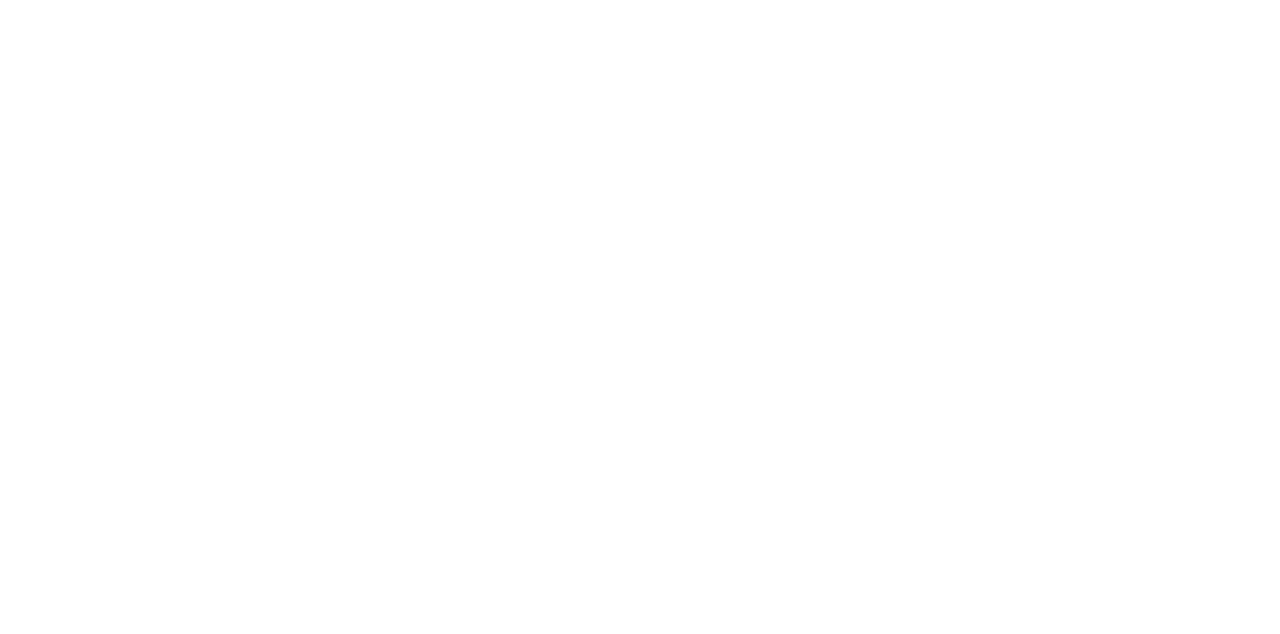
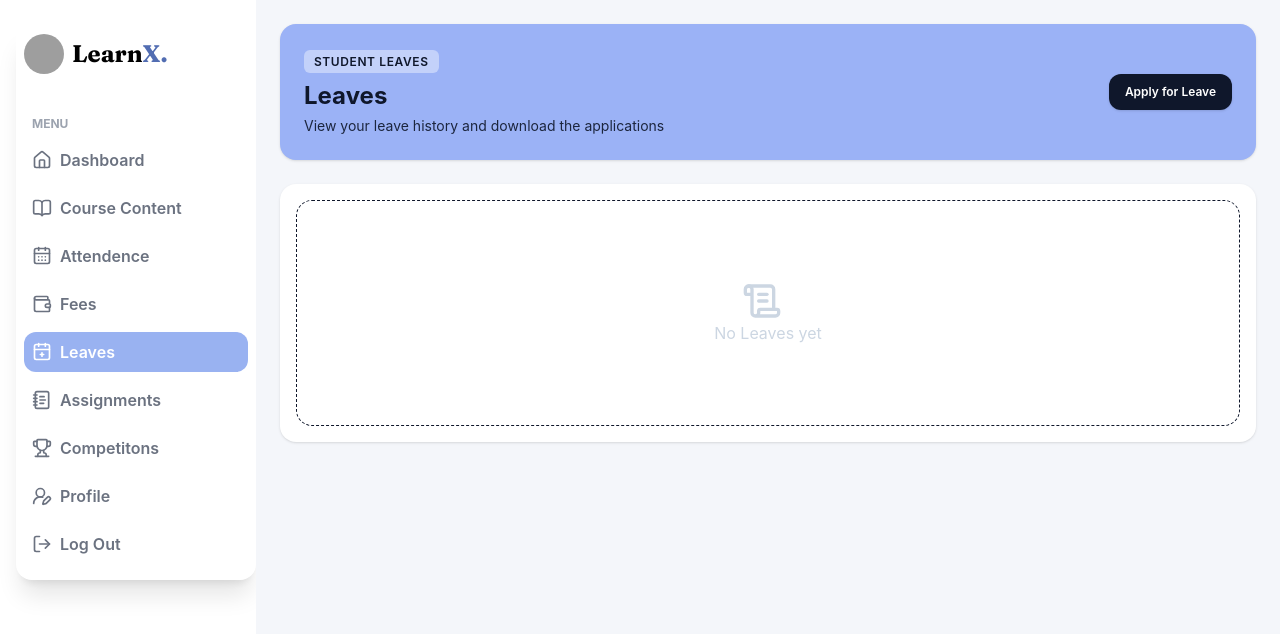
Before and after one commit to codebymubashir/student-teacher-portal, a React (Vite) app in the folder Client/: page /student/portal/leaves in a window 1280 px wide. Before the commit this address had no page. Shown: the top 634 px of the page. Built offline with nearby package versions, Linux system fonts and the light colour scheme; grey boxes are pictures that could not be loaded; a web font is replaced by a local one.

Commit message:
leave page completed

```diff
--- a/Client/src/App.jsx
+++ b/Client/src/App.jsx
@@ -9,6 +9,7 @@
 import Coursecontent from './pages/Student/Dashboard/pages/Coursecontent'
 import Attendence from './pages/Student/Dashboard/pages/Attendence'
 import Fees from './pages/Student/Dashboard/pages/Fees'
+import Leaves from './pages/Student/Dashboard/pages/Leaves'
 const App = () => {
   return (
     <>
@@ -22,6 +23,7 @@
             <Route path='content' element={<Coursecontent />} />
             <Route path='attendence' element={<Attendence />} />
             <Route path='fees' element={<Fees />} />
+            <Route path='leaves' element={<Leaves />} />
           </Route>
         </Routes>
         <Routes>
--- /dev/null
+++ b/Client/src/pages/Student/Dashboard/pages/Leaves.jsx
@@ -0,0 +1,40 @@
+import React from 'react'
+import { ScrollText } from 'lucide-react';
+const Leaves = () => {
+  return (
+    <div className="bg-[#F4F6FA] student min-h-screen p-6 font-sans text-slate-800">
+
+        {/* Top Banner */}
+        <div className='bg-[#9BB2F6] rounded-2xl p-6 text-slate-900 mb-6 shadow-sm flex flex-col md:flex-row justify-between items-start md:items-center gap-4'>
+        <div>
+          <span className="text-xs font-semibold uppercase tracking-wider bg-white/40 px-2.5 py-1 rounded-md">
+            Student Leaves
+          </span>
+          <h1 className="text-2xl font-bold mt-2">Leaves</h1>
+          <p className="text-sm opacity-90 mt-1">View your leave history and download the applications</p>
+        </div>
+        <button className="bg-slate-900 text-white text-xs font-semibold px-4 py-2.5 rounded-xl shadow hover:bg-slate-800 transition">
+          Apply for Leave
+        </button>
+      </div>
+
+
+
+      {/* leave application */}
+
+      <div className='bg-[white] rounded-2xl p-4 text-slate-900 mb-6 shadow-sm flex flex-col md:flex-row justify-between items-start md:items-center gap-4'>
+        <div className='w-full h-full border rounded-2xl border-dashed flex justify-center'>
+            <div className='text-[#ccd6e2] flex flex-col p-20 '>
+                <ScrollText size={40} className='ml-7'/>
+                <p className=''>No Leaves yet</p>
+            </div>
+
+        </div>
+
+      </div>
+
+    </div>
+  )
+}
+
+export default Leaves
```
